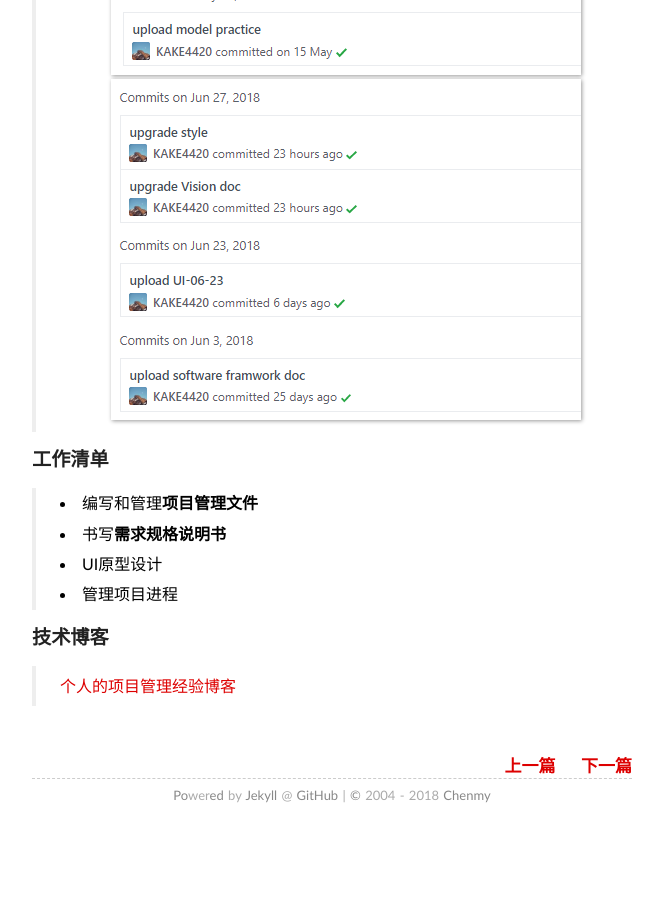
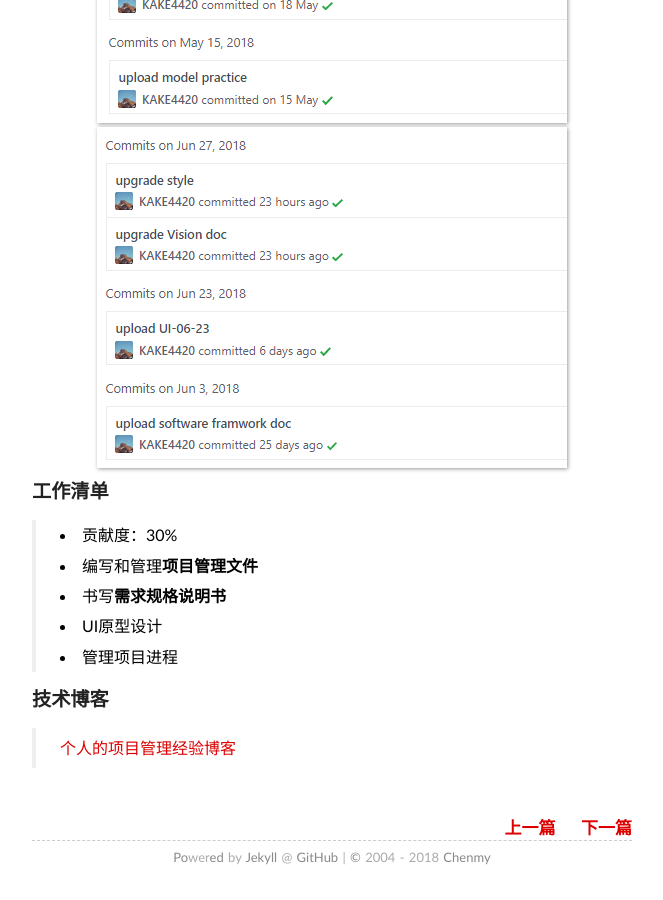
Before and after one commit to KAKE4420/KAKE4420.github.io, a Jekyll site: the page built from _posts/2018-6-27-系统分析与设计FinalReport.md, in a window 1280 px wide and 900 px high, scrolled down 5992 px. Shown: the whole window, without its empty margins (308-971 px from the left). Built offline with Jekyll 4.4.1, drawn with Linux system fonts in a browser that asks for light colours; comment, search, counter and statistics services are not loaded; before the commit the page ends 6830 px from its top, so only the background shows below that.

Commit message:
upload img

```diff
--- a/_posts/2018-6-27-系统分析与设计FinalReport.md
+++ b/_posts/2018-6-27-系统分析与设计FinalReport.md
@@ -8,10 +8,12 @@ tags: 博客
 ## 系统分析与设计Final Report
 ### PSP 2.1 统计表
 > PSP2.1表
+
 ![](https://raw.githubusercontent.com/KAKE4420/KAKE4420.github.io/master/_img/lesson16/PSP.png)
 
 ### GIT统计
 > GIT统计
+
 ![1](https://raw.githubusercontent.com/KAKE4420/KAKE4420.github.io/master/_img/lesson16/GIT1.png)
 ![2](https://raw.githubusercontent.com/KAKE4420/KAKE4420.github.io/master/_img/lesson16/GIT2.png)
 ![3](https://raw.githubusercontent.com/KAKE4420/KAKE4420.github.io/master/_img/lesson16/GIT3.png)
@@ -26,6 +28,7 @@ tags: 博客
 ![12](https://raw.githubusercontent.com/KAKE4420/KAKE4420.github.io/master/_img/lesson16/GIT12.png)
 
 ### 工作清单
+>- 贡献度：30%
 >- 编写和管理**项目管理文件**
 >- 书写**需求规格说明书**
 >- UI原型设计
```
Also changed, not shown: _img/lesson16/3.png (added).
